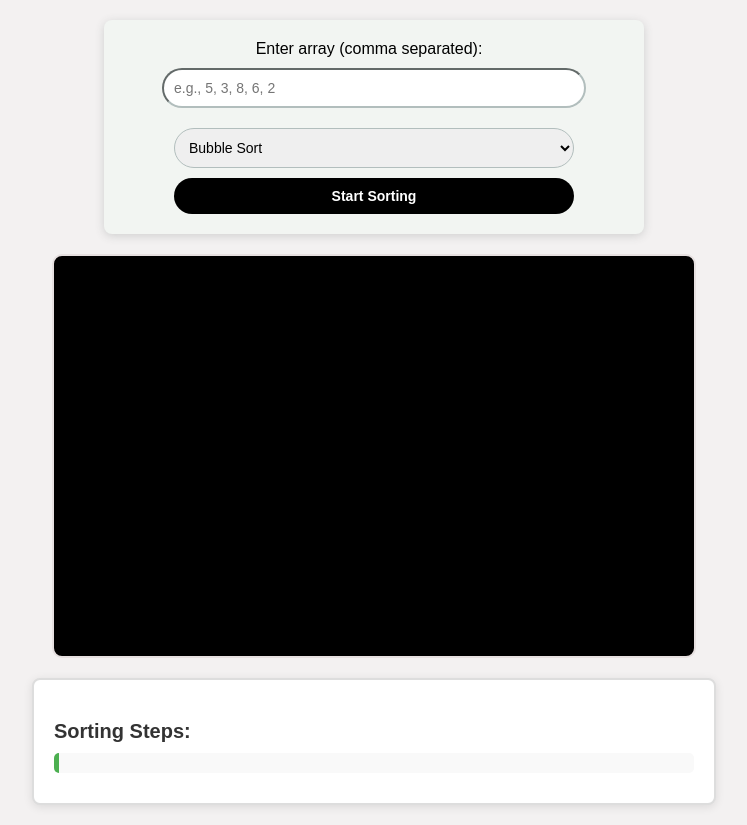
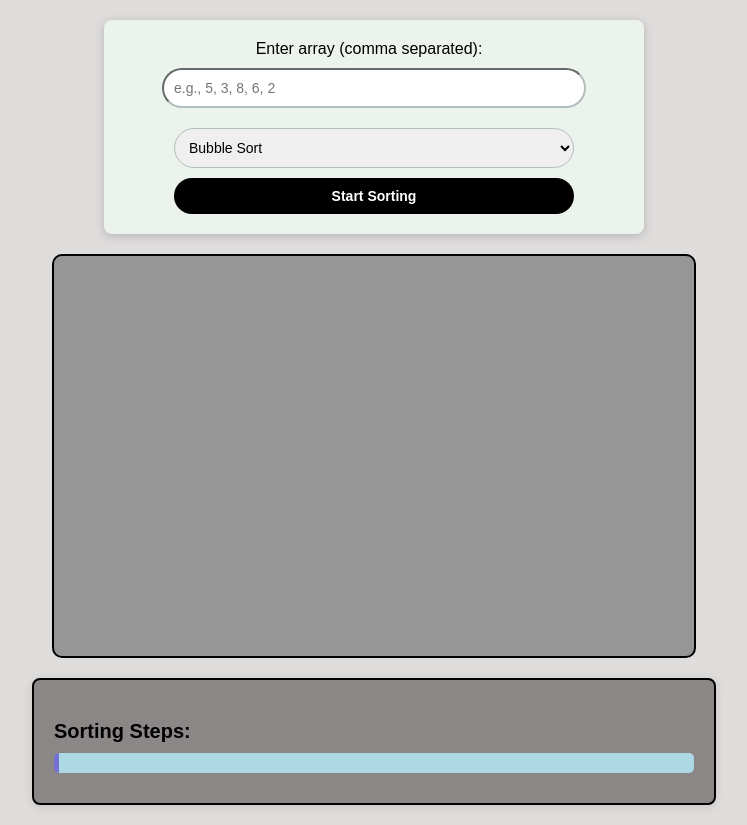
Before and after one commit to Rudra29064/sorting-visualizer, a Flask app: page / in a window 1280 px wide. Shown: the whole page, without its empty margins (266-1013 px from the left). Run offline with Flask 3, Linux system fonts and the light colour scheme.

Commit message:
changed color and readme file

```diff
--- a/static/css/styles.css
+++ b/static/css/styles.css
@@ -4,16 +4,16 @@ body {
     text-align: center;
     margin: 0;
     padding: 0;
-    background-color: #f3f1f1;
+    background-color: #dfdcdc;
 }
 
 /* Controls Section Styling */
 #controls {
     margin: 20px;
     padding: 20px;
-    background-color: #f2f5f2;
+    background-color: #ecf2ec;
     border-radius: 8px;
-    box-shadow: 0 2px 10px rgb(207, 207, 207);
+    box-shadow: 0 2px 10px rgb(179, 179, 179);
     max-width: 500px;
     margin: 20px auto;
 }
@@ -62,15 +62,15 @@ body {
     height: 50vh;  /* 50% of the viewport height */
     width: 50vw;   /* 50% of the viewport width */
     margin: 20px auto;
-    border: 2px solid #e6e0e0;
+    border: 2px solid #000000;
     position: relative;
-    background-color: #000000;
+    background-color: #969696;
     border-radius: 10px;
 }
 
 /* Bar Styling */
 .bar {
-    background-color: white;
+    background-color: rgb(0, 0, 0);
     margin: 0 1px;
     display: inline-block;
     height: 75%;
@@ -96,15 +96,15 @@ body {
     padding: 20px;
     max-width: 50vw;
     margin: 20px auto;
-    background-color: #fff;
+    background-color: #534e4e97;
     border-radius: 8px;
     box-shadow: 0 2px 10px rgba(0, 0, 0, 0.1);
-    border: 2px solid #ddd;  /* Border around the step container for better visibility */
+    border: 2px solid #000000;  /* Border around the step container for better visibility */
 }
 
 #steps-container h3 {
     font-size: 20px;
-    color: #333;
+    color: #000000;
     margin-bottom: 10px;
 }
 
@@ -112,18 +112,18 @@ body {
     margin: 10px 0;
     font-family: 'Courier New', Courier, monospace;
     font-size: 14px;
-    color: #444;
-    background-color: #f9f9f9;
+    color: #000000;
+    background-color: lightblue;
     padding: 10px;
     border-radius: 5px;
-    border-left: 5px solid #4CAF50;  /* A green bar on the left for each step */
+    border-left: 5px solid #7570d4;  /* A green bar on the left for each step */
     transition: all 0.3s ease-in-out;
 }
 
 /* Highlight the current step */
 #steps-container div.current-step {
-    background-color: #e0f7fa;
-    border-left-color: #00897b;
+    background-color: lightblue;
+    border-left-color: #32209d;
     font-weight: bold;
 }
 
```
Also changed, not shown: README.md.
